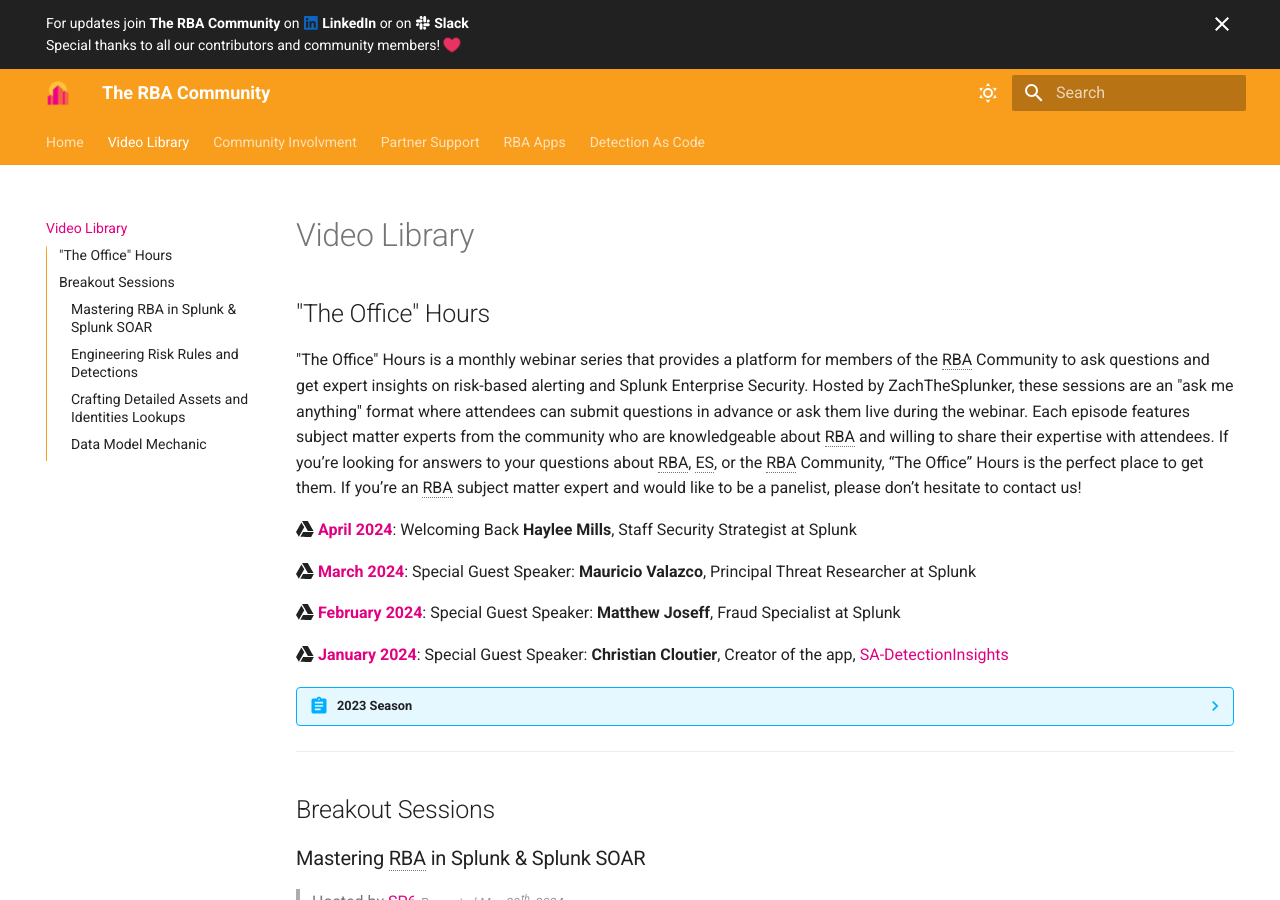
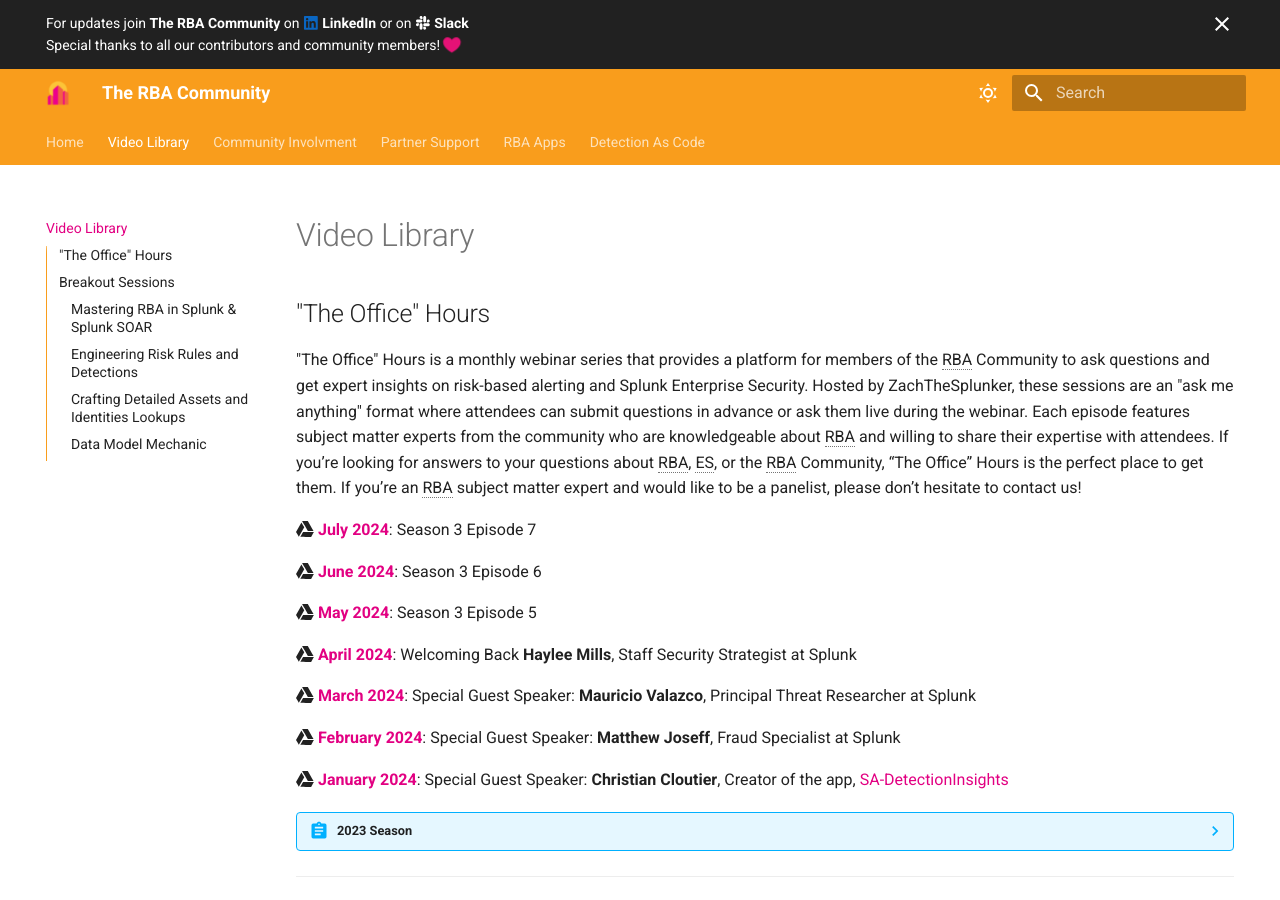
Before and after one commit to rba-community/rba-community, an MkDocs documentation site: the page built from docs/library/index.md, in a window 1280 px wide and 900 px high. Built offline with MkDocs 1.6.1 and Material for MkDocs 9.7.7, drawn with Linux system fonts in a browser that asks for light colours.

Commit message:
added recent office hour recordings
Signed-off-by: Zach Christensen <admin@rba.community>

```diff
--- a/docs/library/index.md
+++ b/docs/library/index.md
@@ -7,6 +7,12 @@
 ## "The Office" Hours
 
 "The Office" Hours is a monthly webinar series that provides a platform for members of the RBA Community to ask questions and get expert insights on risk-based alerting and Splunk Enterprise Security. Hosted by ZachTheSplunker, these sessions are an "ask me anything" format where attendees can submit questions in advance or ask them live during the webinar. Each episode features subject matter experts from the community who are knowledgeable about RBA and willing to share their expertise with attendees. If you’re looking for answers to your questions about RBA, ES, or the RBA Community, “The Office” Hours is the perfect place to get them. If you’re an RBA subject matter expert and would like to be a panelist, please don’t hesitate to contact us!
+
+:simple-googledrive: [**July 2024**](https://drive.google.com/file/d/1ZlgWAliVu1rrDKXiA9TcX5Y4xwAMQlyg/view?usp=drive_link){ target="blank" }: Season 3 Episode 7
+
+:simple-googledrive: [**June 2024**](https://drive.google.com/file/d/18mqAsEJLtnnC8SPRU-9sKO7TE6Blu-6w/view?usp=drive_link){ target="blank" }: Season 3 Episode 6
+
+:simple-googledrive: [**May 2024**](https://drive.google.com/file/d/1hNZp5ci7_XYif5RVNXt5hJzJmePxUbi2/view?usp=drive_link){ target="blank" }: Season 3 Episode 5
 
 :simple-googledrive: [**April 2024**](https://drive.google.com/file/d/1ClHyj0AFFi16Cu4nP5ObbIjkj-j8VkET/view?usp=drive_link){ target="blank" }: Welcoming Back **Haylee Mills**, Staff Security Strategist at Splunk
 
```
